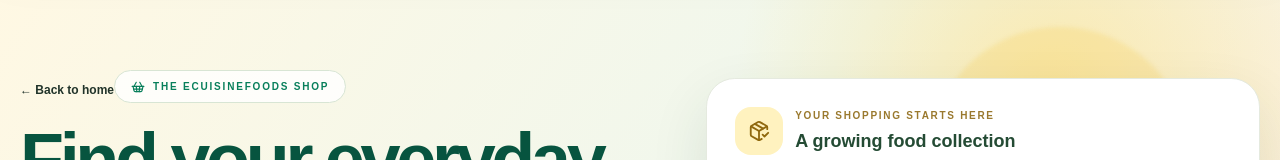
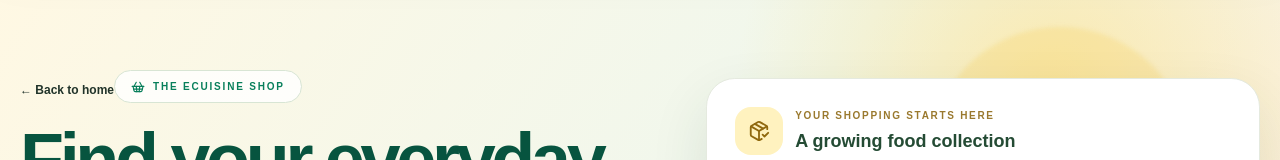
Before and after one commit to ecuisinefoods-collab/ecuisinefoods, a Next.js app: page /shop in a window 1280 px wide. Shown: the part 202-362 px from the top of the page. Built offline with nearby package versions, Linux system fonts and the light colour scheme; no server answers; the database is empty.

Commit message:
Use eCuisine brand name consistently

```diff
--- a/src/app/shop/page.tsx
+++ b/src/app/shop/page.tsx
@@ -44,7 +44,7 @@ export default async function ShopPage({searchParams}:{searchParams:Promise<{cat
       <div className="relative mx-auto grid max-w-7xl gap-9 px-5 py-12 sm:py-16 md:grid-cols-[1.08fr_.92fr] md:items-center md:py-20">
         <div className="max-w-2xl">
           <Link href="/" className="inline-flex items-center gap-2 text-xs font-bold text-[#68806d] hover:text-[#087f5b]">← Back to home</Link>
-          <p className="ec-shop-kicker mt-7 inline-flex items-center gap-2 rounded-full border px-4 py-2 text-[10px] font-black uppercase tracking-[.18em]"><ShoppingBasket size={14}/> The eCuisinefoods shop</p>
+          <p className="ec-shop-kicker mt-7 inline-flex items-center gap-2 rounded-full border px-4 py-2 text-[10px] font-black uppercase tracking-[.18em]"><ShoppingBasket size={14}/> The eCuisine shop</p>
           <h1 className="mt-5 text-[2.8rem] font-black leading-[1.02] tracking-[-.06em] text-[#07543f] sm:text-6xl lg:text-[4.5rem]">Find your everyday <span className="block text-[#e2a900]">favourites.</span></h1>
           <p className="mt-5 max-w-xl text-sm leading-7 text-[#68766b] sm:text-base">Browse the products currently available, compare pack sizes and prices, and add what you need to your cart. New categories will join the collection as they launch.</p>
           <div className="mt-7 flex flex-wrap gap-3">
```
